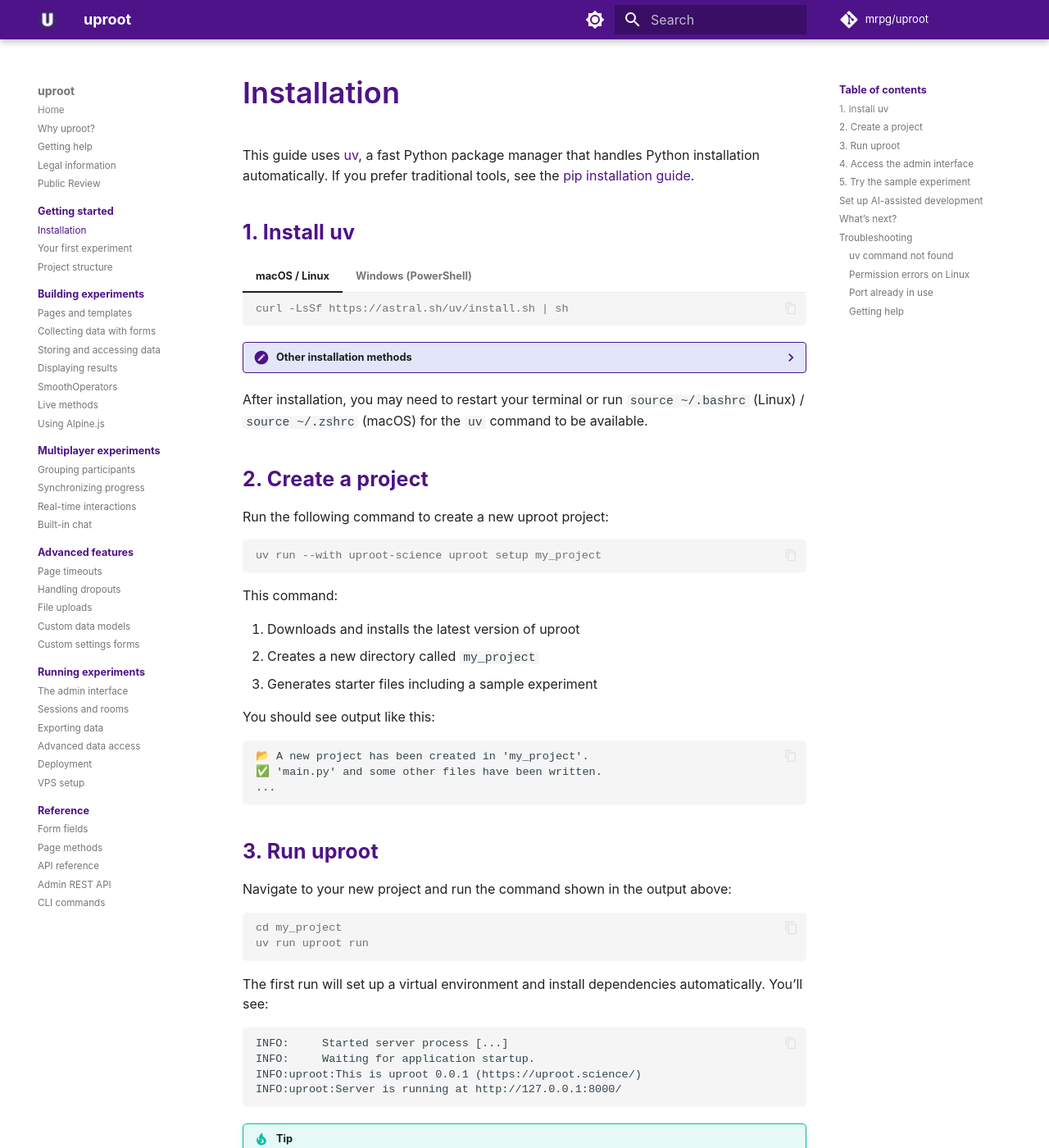
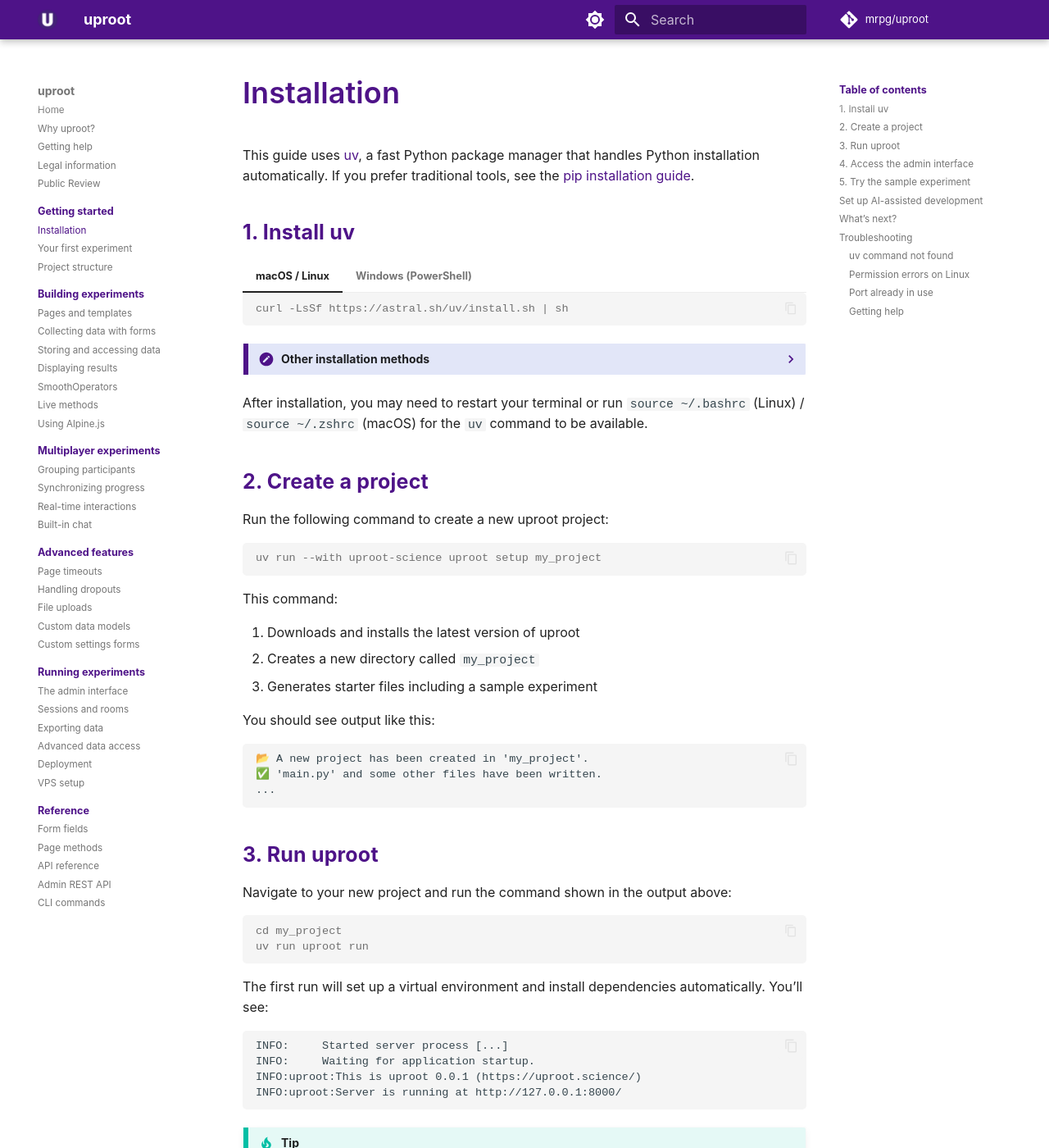
Before and after one commit to mrpg/uproot-docs, an MkDocs documentation site: the page built from docs/getting-started/installation.md, in a window 1280 px wide and 1400 px high. Shown: the whole window at 82% size. Built offline with MkDocs 1.6.1 and Material for MkDocs 9.7.7, drawn with Linux system fonts in a browser that asks for light colours; some web fonts are replaced; comment, search, counter and statistics services are not loaded.

Commit message:
Freshen up appearance of admonitions and notes

```diff
--- a/docs/stylesheets/extra.css
+++ b/docs/stylesheets/extra.css
@@ -79,13 +79,29 @@ h3 {
   letter-spacing: 0.0075em !important;
 }
 
+/* Slightly increase font size for admonitions and notes */
 .admonition,
+.note {
+  font-size: 0.7rem !important;
+}
+/* Style admonitions like callouts */
+.admonition,
+details.note {
+  border-bottom-width: 0px !important;
+  border-left-width: 6px !important;
+  border-right-width: 0px !important;
+  border-top-width: 0px !important;
+  border-radius: 0px !important;
+  margin-left: 1px !important;  /* With 0px, border looks as if it were protruding into the left margin */
+  margin-right: 1px !important;  /* To compensate for the shadow */
+}
+
+/* Harmonize border-width across elements */
 .md-typeset__table table {
   border-width: 1px !important;
 }
 
 /* Harmonize border-radius across elements */
-.admonition,
 .cards li,
 .md-code__content,
 .md-button,
```
